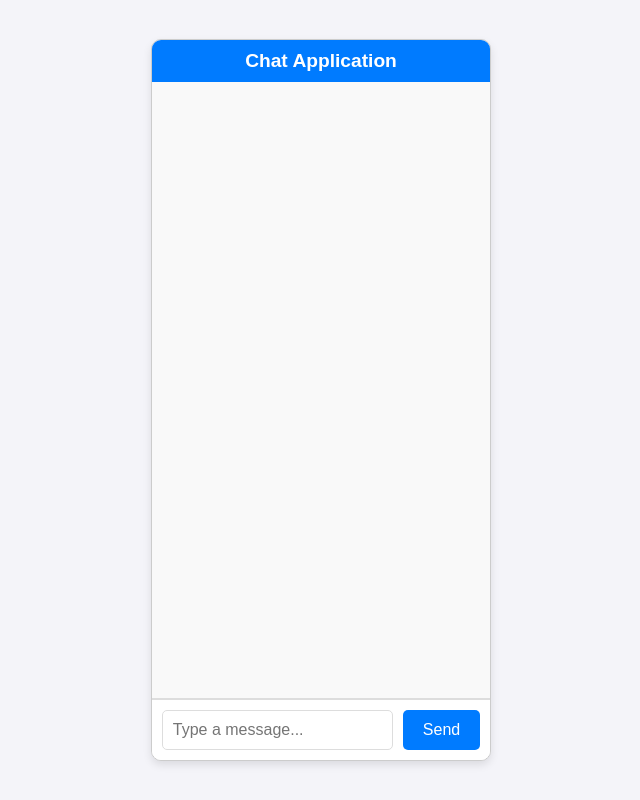
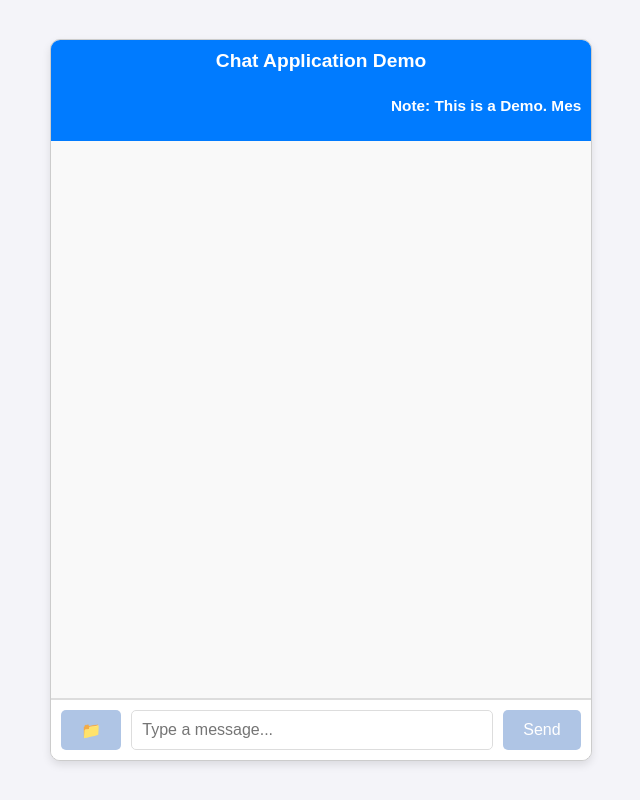
Before and after one commit to MarkLB89/react_chat-PTModel, a React (Create React App) app: page / in a window 1280 px wide. Shown: the whole page, without its empty margins (320-960 px from the left). Built offline with nearby package versions, Linux system fonts and the light colour scheme.

Commit message:
update for the marquee message and the image handler

```diff
--- a/package.json
+++ b/package.json
@@ -7,6 +7,7 @@
     "@testing-library/react": "^13.4.0",
     "@testing-library/user-event": "^13.5.0",
     "axios": "^1.7.2",
+    "dompurify": "^3.1.6",
     "react": "^18.3.1",
     "react-dom": "^18.3.1",
     "react-scripts": "5.0.1",
--- a/src/components/Chat.js
+++ b/src/components/Chat.js
@@ -14,8 +14,8 @@ class Chat extends React.Component {
     this.chatService = new ChatService();
   }
 
-  handleSendMessage = async (text) => {
-    const userMessage = new Message(text, 'user');
+  handleSendMessage = async (text, image) => {
+    const userMessage = new Message(text, 'user', image);
     this.setState((prevState) => ({
       messages: [...prevState.messages, userMessage]
     }));
@@ -37,7 +37,12 @@ class Chat extends React.Component {
   render() {
     return (
       <div className="card">
-        <div className="chat-header">Chat Application</div>
+        <div className="chat-header">
+          Chat Application Demo
+          <div className="marquee">
+            <p className="marquee-text">Note: This is a Demo. Messages will be cleared when the page reloads.</p>
+          </div>
+        </div>
         <MessageList messages={this.state.messages} />
         <ChatInput onSendMessage={this.handleSendMessage} />
       </div>
--- a/src/components/ChatInput.js
+++ b/src/components/ChatInput.js
@@ -1,27 +1,70 @@
 // src/components/ChatInput.js
 
 import React from 'react';
+import ImageHandler from '../services/ImageHandler';
 
 class ChatInput extends React.Component {
     constructor(props) {
         super(props);
-        this.state = { input: '' };
+        this.state = {
+            input: '',
+            image: null,
+            imagePreviewUrl: null,
+            fileName: '',
+        };
+        this.imageHandler = new ImageHandler();
     }
 
     handleChange = (e) => {
         this.setState({ input: e.target.value });
     };
 
+    handleFileChange = (e) => {
+        const file = e.target.files[0];
+        if (file) {
+            this.setState({ fileName: file.name });
+            this.imageHandler.handleImageUpload(e.target, (resizedImageUrl) => {
+                this.setState({ image: resizedImageUrl, imagePreviewUrl: resizedImageUrl });
+            });
+        }
+    };
+
     handleSend = () => {
-        if (this.state.input.trim() === '') return;
+        if (this.state.input.trim() === '' && !this.state.image) return;
 
-        this.props.onSendMessage(this.state.input);
-        this.setState({ input: '' });
+        this.props.onSendMessage(this.state.input, this.state.image);
+        this.setState({ input: '', image: null, imagePreviewUrl: null, fileName: '' });
+    };
+
+    triggerFileInput = () => {
+        this.fileInput.click();
+    };
+
+    handleRemoveImage = () => {
+        this.setState({ image: null, imagePreviewUrl: null, fileName: '' });
     };
 
     render() {
         return (
+            <div className="chat-input-container">
+                {this.state.imagePreviewUrl && (
+                    <div className="image-preview">
+                        <img src={this.state.imagePreviewUrl} alt="Preview" className="image-thumbnail" />
+                        <button className="remove-image-button" onClick={this.handleRemoveImage}>✖</button>
+                    </div>
+                )}
+                {this.state.fileName && (
+                    <div className="file-name">{this.state.fileName}</div>
+                )}
                 <div className="chat-input">
+                    <button className="file-input-button" onClick={this.triggerFileInput}>📁</button>
+                    <input
+                        type="file"
+                        onChange={this.handleFileChange}
+                        accept="image/*"
+                        ref={(input) => (this.fileInput = input)}
+                        style={{ display: 'none' }}
+                    />
                     <input
                         type="text"
                         value={this.state.input}
@@ -30,6 +73,7 @@ class ChatInput extends React.Component {
                     />
                     <button onClick={this.handleSend}>Send</button>
                 </div>
+            </div>
         );
     }
 }
--- a/src/components/Message.js
+++ b/src/components/Message.js
@@ -1,9 +1,12 @@
 // src/components/Message.js
 
+import DOMPurify from 'dompurify';
+
 class Message {
-    constructor(text, sender) {
-        this.text = text;
+  constructor(text, sender, image = null) {
+    this.text = DOMPurify.sanitize(text);
     this.sender = sender;
+    this.image = image;
     this.timestamp = new Date();
   }
 
--- a/src/components/MessageList.js
+++ b/src/components/MessageList.js
@@ -12,6 +12,7 @@ class MessageList extends React.Component {
                             {msg.sender === 'user' ? '👨🏾' : '🤖'}
                         </div>
                         <div className="message-content">
+                            {msg.image && <img src={msg.image} alt="uploaded" className="message-image" />}
                             <div className="message-text">{msg.text}</div>
                             <div className="message-time">{msg.getFormattedTime()}</div>
                         </div>
--- a/src/css/Chat.css
+++ b/src/css/Chat.css
@@ -1,5 +1,3 @@
-/* src/css/Chat.css */
-
 body {
     font-family: Arial, sans-serif;
     background-color: #f4f4f9;
@@ -31,6 +29,30 @@ body {
     text-align: center;
     font-size: 1.2em;
     font-weight: bold;
+    position: relative;
+}
+
+.marquee {
+    width: 100%;
+    overflow: hidden;
+    white-space: nowrap;
+    box-sizing: border-box;
+    margin-top: 10px;
+}
+
+.marquee p {
+    display: inline-block;
+    padding-left: 100%;
+    animation: marquee 15s linear infinite;
+    font-size: 0.8em;
+    white-space: nowrap;
+    width: 100%;
+    box-sizing: border-box;
+}
+
+@keyframes marquee {
+    0% { transform: translateX(0%); }
+    100% { transform: translateX(-100%); }
 }
 
 .chat-messages {
@@ -54,14 +76,14 @@ body {
 }
 
 .chat-message.user {
-    background-color: #b2b6ba;
-    color: rgb(0, 0, 0);
+    background-color: #ebeef1;
+    color: rgb(3, 0, 0);
     align-self: flex-end;
     margin-left: auto;
 }
 
 .chat-message.bot {
-    background-color: #e4e6eb;
+    background-color: #c0c1c5;
     color: black;
     align-self: flex-start;
     margin-right: auto;
@@ -98,14 +120,53 @@ body {
     align-self: flex-start;
 }
 
-.chat-input {
+.message-image {
+    max-width: 100%;
+    margin-bottom: 5px;
+}
+
+.chat-input-container {
     display: flex;
-    padding: 10px;
+    flex-direction: column;
     border-top: 1px solid #ddd;
     background-color: white;
 }
 
-.chat-input input {
+.image-preview {
+    display: flex;
+    align-items: center;
+    padding: 10px;
+    background-color: #f9f9f9;
+    border-bottom: 1px solid #ddd;
+}
+
+.image-thumbnail {
+    max-width: 50px;
+    max-height: 50px;
+    margin-right: 10px;
+    border-radius: 5px;
+}
+
+.remove-image-button {
+    background: none;
+    border: none;
+    font-size: 1.2em;
+    cursor: pointer;
+    color: red;
+}
+
+.file-name {
+    padding: 10px;
+    font-size: 0.9em;
+    color: #555;
+}
+
+.chat-input {
+    display: flex;
+    padding: 10px;
+}
+
+.chat-input input[type="text"] {
     flex: 1;
     padding: 10px;
     border: 1px solid #ddd;
@@ -114,10 +175,18 @@ body {
     font-size: 16px;
 }
 
+.file-input-button {
+    background: none;
+    border: none;
+    font-size: 1.5em;
+    cursor: pointer;
+    margin-right: 10px;
+}
+
 .chat-input button {
     padding: 10px 20px;
     border: none;
-    background-color: #007bff;
+    background-color: #afc5e5;
     color: white;
     border-radius: 5px;
     font-size: 16px;
--- /dev/null
+++ b/src/services/ImageHandler.js
@@ -0,0 +1,43 @@
+// src/services/ImageHandler.js
+
+class ImageHandler {
+    handleImageUpload(inputElement, onImageProcessed) {
+        const file = inputElement.files[0];
+        if (file) {
+            const reader = new FileReader();
+            reader.onload = (e) => {
+                const img = new Image();
+                img.src = e.target.result;
+                img.onload = () => {
+                    const canvas = document.createElement('canvas');
+                    const maxDimension = 400;
+
+                    let width = img.width;
+                    let height = img.height;
+                    if (width > height) {
+                        if (width > maxDimension) {
+                            height *= maxDimension / width;
+                            width = maxDimension;
+                        }
+                    } else {
+                        if (height > maxDimension) {
+                            width *= maxDimension / height;
+                            height = maxDimension;
+                        }
+                    }
+
+                    canvas.width = width;
+                    canvas.height = height;
+                    const ctx = canvas.getContext('2d');
+                    ctx.drawImage(img, 0, 0, width, height);
+
+                    const resizedImageUrl = canvas.toDataURL(file.type);
+                    onImageProcessed(resizedImageUrl);
+                };
+            };
+            reader.readAsDataURL(file);
+        }
+    }
+}
+
+export default ImageHandler;
```
Also changed, not shown: 1 other file (tests, documents, lock files or other folders). Lines whose indentation alone changed are shown as unchanged.
